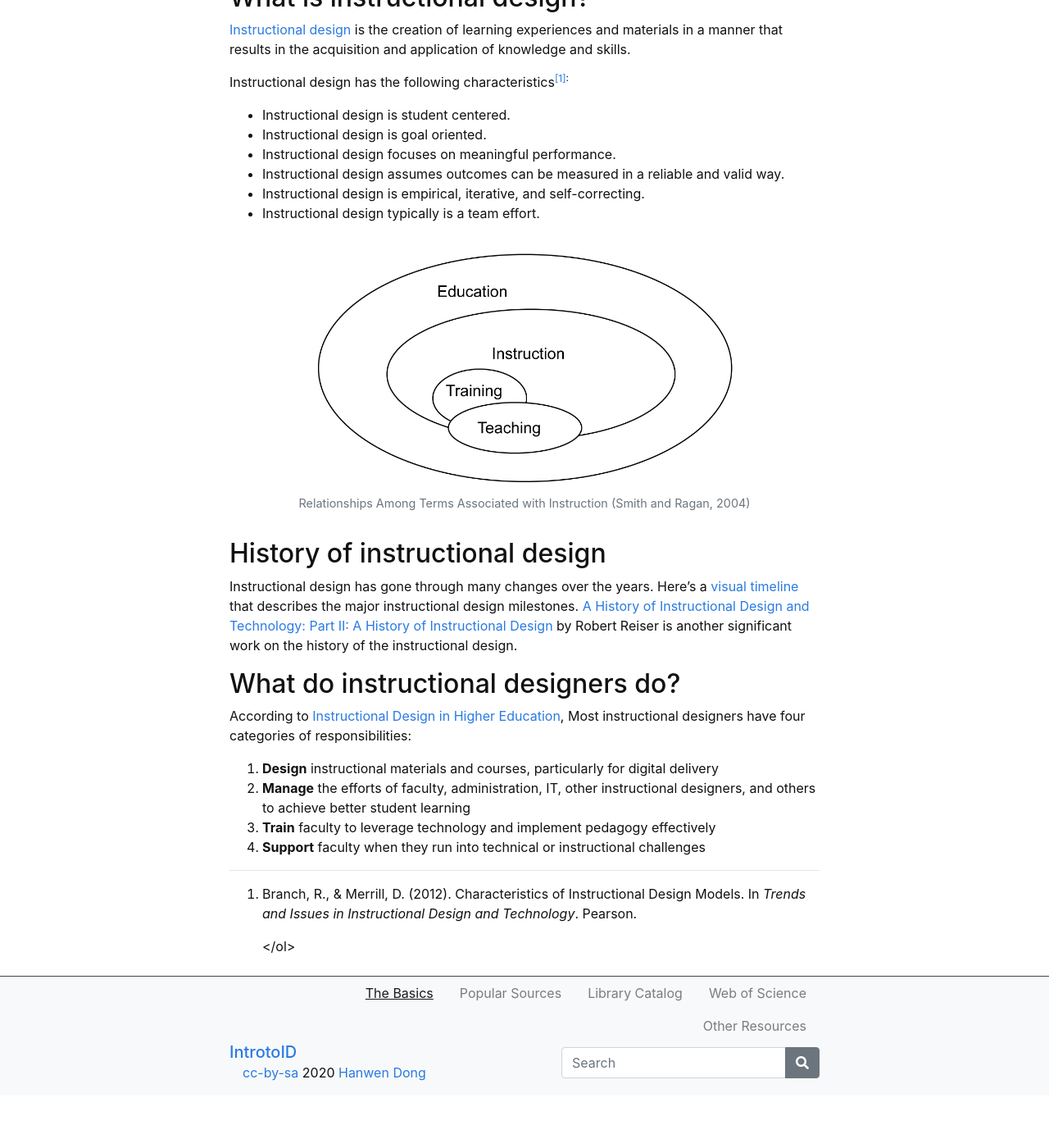
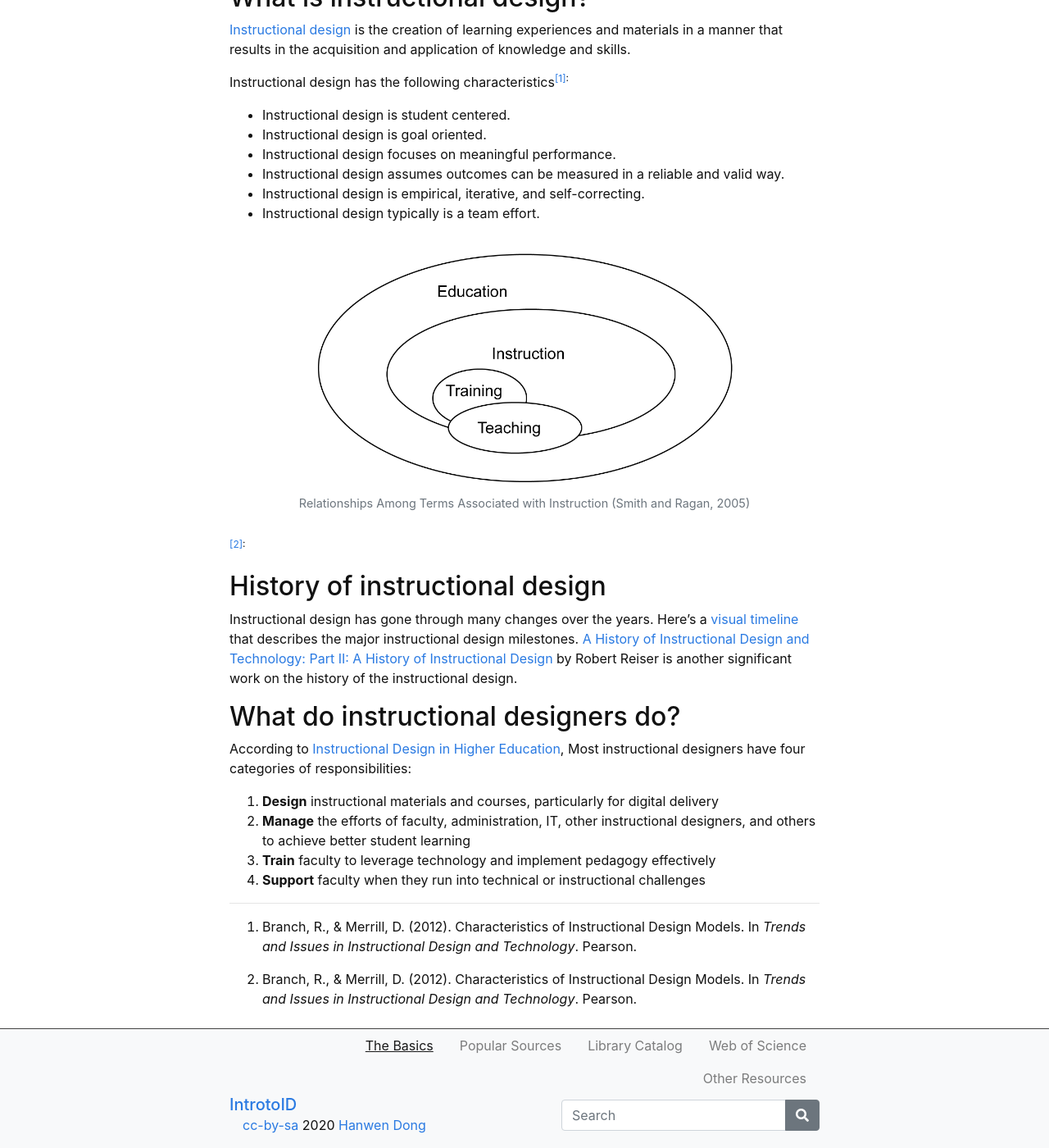
Before and after one commit to hanwendong1/IntrotoID, a Jekyll site: the page built from content/1-The-Basics.md, in a window 1280 px wide and 1400 px high, scrolled down 140 px. Shown: the whole window at 82% size. Built offline with Jekyll 4.4.1, drawn with Linux system fonts in a browser that asks for light colours; before the commit the page ends 1476 px from its top, so only the background shows below that.

Commit message:
Update 1-The-Basics.md

```diff
--- a/content/1-The-Basics.md
+++ b/content/1-The-Basics.md
@@ -15,7 +15,7 @@ Instructional design has the following characteristics<sup class="footnote-ref">
 -	Instructional design is empirical, iterative, and self-correcting.
 -	Instructional design typically is a team effort.
 
-{% include figure.html img="instruction_terms.png" alt="Relationships Among Terms Associated with Instruction (from Smith and Ragan)" caption="Relationships Among Terms Associated with Instruction (Smith and Ragan, 2004)" width="75%" %}
+{% include figure.html img="instruction_terms.png" alt="Relationships Among Terms Associated with Instruction (from Smith and Ragan)" caption="Relationships Among Terms Associated with Instruction (Smith and Ragan, 2005)" width="75%" %}<sup class="footnote-ref"><a href="#fn2" id="fnref2">[2]</a>:
 
 ## History of instructional design
 
@@ -31,4 +31,5 @@ According to <a href="https://onlinelearningconsortium.org/wp-content/uploads/20
 
 <hr class="footnotes-sep">
 <ol class="footnotes-list">
-<li id="fn1"  class="footnote-item"><p>Branch, R., & Merrill, D. (2012). Characteristics of Instructional Design Models. In <em>Trends and Issues in Instructional Design and Technology</em>. Pearson.</p></ol>
+<li id="fn1"  class="footnote-item"><p>Branch, R., & Merrill, D. (2012). Characteristics of Instructional Design Models. In <em>Trends and Issues in Instructional Design and Technology</em>. Pearson.</p>
+<li id="fn2"  class="footnote-item"><p>Branch, R., & Merrill, D. (2012). Characteristics of Instructional Design Models. In <em>Trends and Issues in Instructional Design and Technology</em>. Pearson.</p>
```
